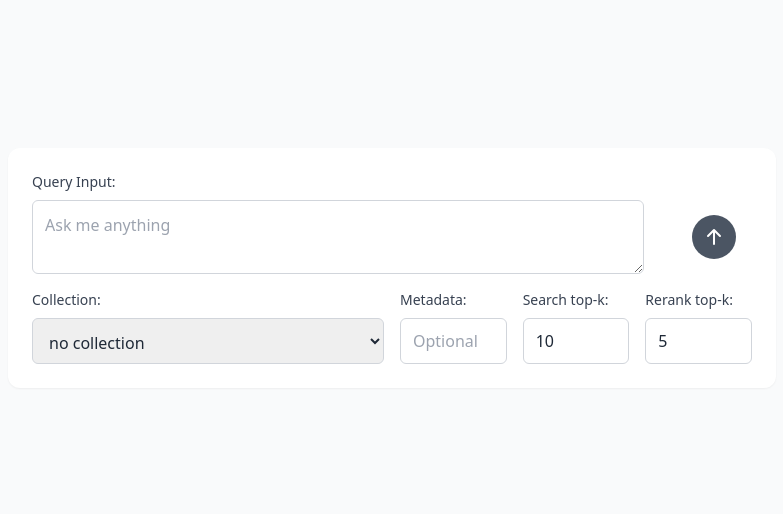
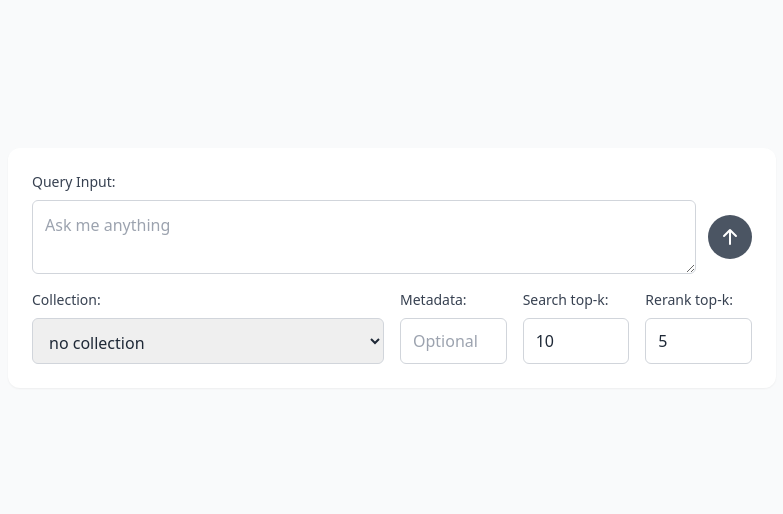
Before and after one commit to zheqiaochen/poliscirag-demo, a FastAPI app: template templates/index.html in a window 1280 px wide. Shown: the part 136-650 px from the top of the page, without its empty margins (248-1031 px from the left). Run offline with FastAPI, Linux system fonts and the light colour scheme; the template is opened without the code that fills it, so the values that code supplies are empty; some libraries are stand-ins or nearby versions.

```diff
--- a/templates/index.html
+++ b/templates/index.html
@@ -190,8 +190,8 @@
                         <div class="mb-4">
                             <label for="query" class="block text-sm font-medium text-neutral-700 mb-2">Query Input:</label>
                             <div class="flex items-center">
-                                <textarea class="w-[85%] px-3 py-3 border border-neutral-300 rounded-md focus:outline-none focus:ring-2 focus:ring-neutral-500 focus:border-neutral-500 overflow-auto max-h-[25dvh] max-h-52" id="query" name="query" required autocomplete="off" placeholder="Ask me anything"></textarea>
-                                <div class="flex-1 flex justify-end pr-4">
+                                <textarea class="flex-grow px-3 py-3 border border-neutral-300 rounded-md focus:outline-none focus:ring-2 focus:ring-neutral-500 focus:border-neutral-500 overflow-auto max-h-[25dvh] max-h-52" id="query" name="query" required autocomplete="off" placeholder="Ask me anything"></textarea>
+                                <div class="ml-3">
                                     <button type="submit" class="bg-neutral-600 hover:bg-neutral-700 text-white font-medium p-3 rounded-full transition duration-150 ease-in-out flex items-center justify-center" id="submit-btn">
                                         <svg xmlns="http://www.w3.org/2000/svg" class="h-5 w-5" viewBox="0 0 20 20" fill="currentColor">
                                             <path fill-rule="evenodd" d="M3.293 9.707a1 1 0 010-1.414l6-6a1 1 0 011.414 0l6 6a1 1 0 01-1.414 1.414L11 5.414V17a1 1 0 11-2 0V5.414L4.707 9.707a1 1 0 01-1.414 0z" clip-rule="evenodd" />
@@ -246,8 +246,8 @@
                     <div class="mb-4">
                         <label for="query" class="block text-sm font-medium text-neutral-700 mb-2">Query Input:</label>
                         <div class="flex items-center">
-                            <textarea class="w-[85%] px-3 py-3 border border-neutral-300 rounded-md focus:outline-none focus:ring-2 focus:ring-neutral-500 focus:border-neutral-500 overflow-auto max-h-[25dvh] max-h-52" id="query" name="query" required autocomplete="off" placeholder="Ask me anything"></textarea>
-                            <div class="flex-1 flex justify-end pr-9">
+                            <textarea class="flex-grow px-3 py-3 border border-neutral-300 rounded-md focus:outline-none focus:ring-2 focus:ring-neutral-500 focus:border-neutral-500 overflow-auto max-h-[25dvh] max-h-52" id="query" name="query" required autocomplete="off" placeholder="Ask me anything"></textarea>
+                            <div class="ml-3">
                                 <button type="submit" class="bg-neutral-600 hover:bg-neutral-700 text-white font-medium p-3 rounded-full transition duration-150 ease-in-out flex items-center justify-center" id="submit-btn">
                                     <svg xmlns="http://www.w3.org/2000/svg" class="h-5 w-5" viewBox="0 0 20 20" fill="currentColor">
                                         <path fill-rule="evenodd" d="M3.293 9.707a1 1 0 010-1.414l6-6a1 1 0 011.414 0l6 6a1 1 0 01-1.414 1.414L11 5.414V17a1 1 0 11-2 0V5.414L4.707 9.707a1 1 0 01-1.414 0z" clip-rule="evenodd" />
```
